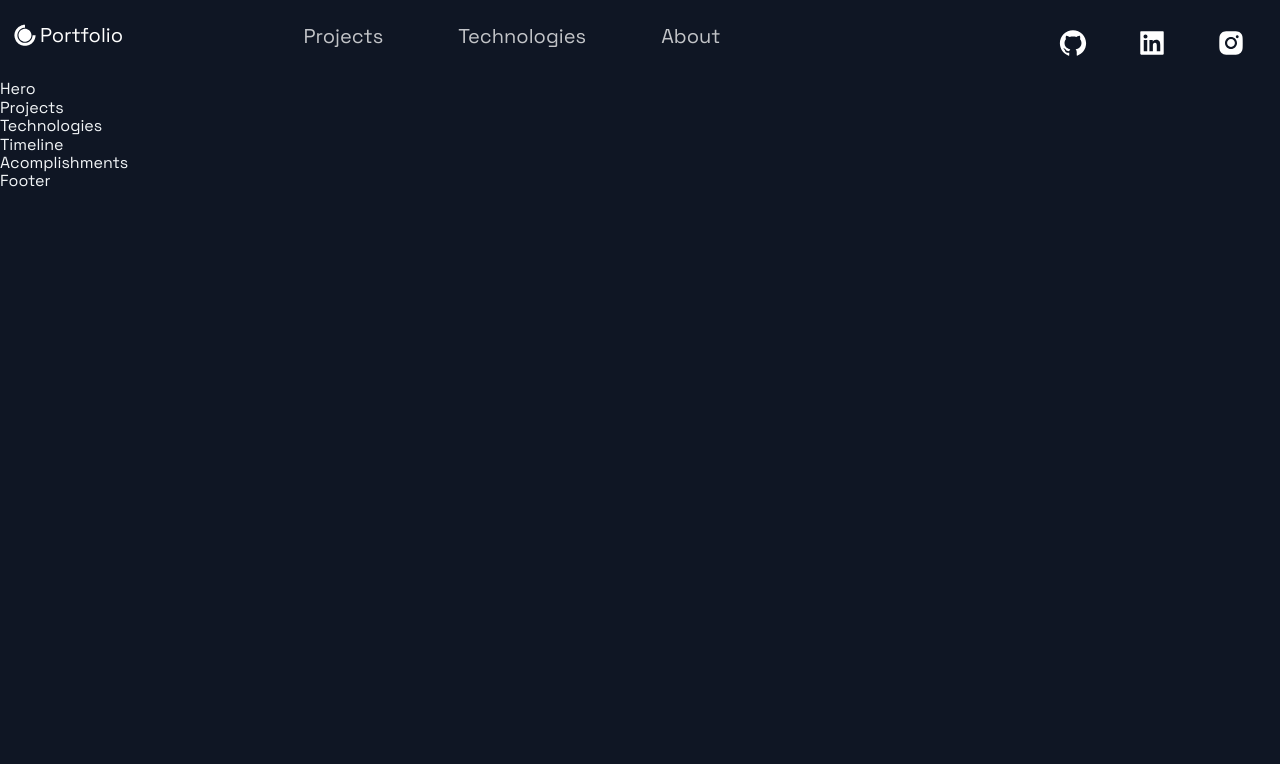
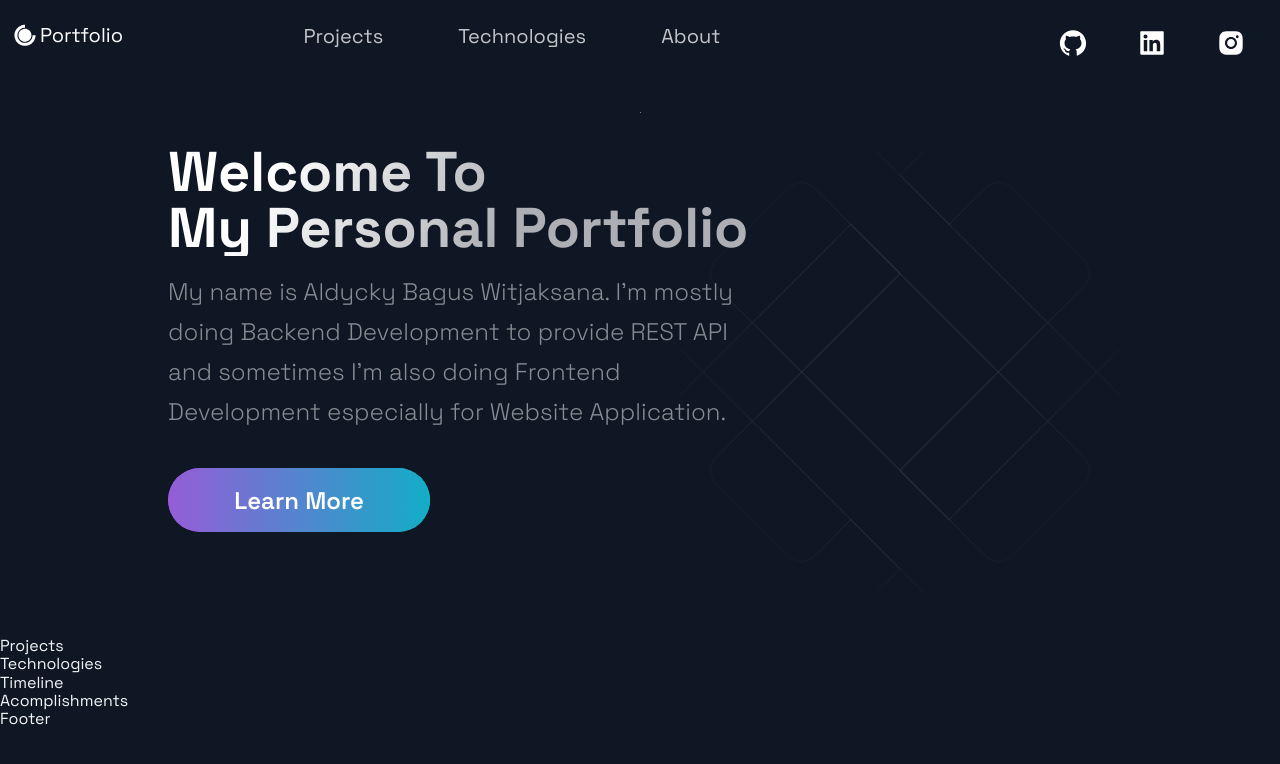
Before and after one commit to aldybw/react-portfolio, a Next.js app: page / in a window 1280 px wide. Shown: the top 764 px of the page. Built offline with nearby package versions, Linux system fonts and the light colour scheme.

Commit message:
hero section

```diff
--- a/src/components/Hero/Hero.js
+++ b/src/components/Hero/Hero.js
@@ -8,6 +8,23 @@ import {
 import Button from "../../styles/GlobalComponents/Button";
 import { LeftSection } from "./HeroStyles";
 
-const Hero = (props) => <div>Hero</div>;
+const Hero = (props) => (
+  <Section row nonpadding>
+    <LeftSection>
+      <SectionTitle>
+        Welcome To <br />
+        My Personal Portfolio
+      </SectionTitle>
+      <SectionText>
+        My name is Aldycky Bagus Witjaksana. I'm mostly doing Backend
+        Development to provide REST API and sometimes I'm also doing Frontend
+        Development especially for Website Application.
+      </SectionText>
+      <Button onClick={() => (window.location = "https://google.com")}>
+        Learn More
+      </Button>
+    </LeftSection>
+  </Section>
+);
 
 export default Hero;
--- a/src/pages/index.js
+++ b/src/pages/index.js
@@ -10,10 +10,10 @@ import { Section } from "../styles/GlobalComponents";
 const Home = () => {
   return (
     <Layout>
-      {/* <Section grid> */}
-      <Hero />
-      {/* <BgAnimation /> */}
-      {/* </Section> */}
+      <Section grid>
+        <Hero />
+        <BgAnimation />
+      </Section>
       <Projects />
       <Technologies />
       <Timeline />
```
